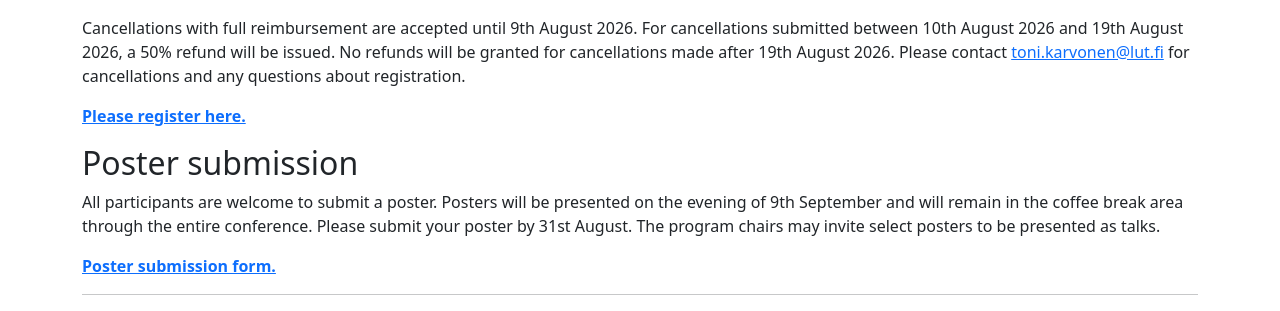
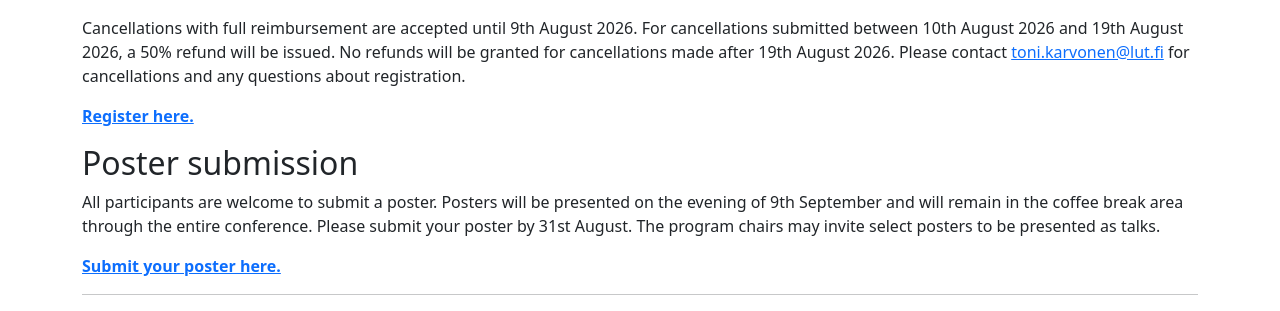
Before and after one commit to probnum2026/probnum2026.github.io, a Jekyll site: the page built from registration.md, in a window 1280 px wide. Shown: the part 616-927 px from the top of the page. Built offline with Jekyll 4.4.1, drawn with Linux system fonts in a browser that asks for light colours; nearby versions of some CDN libraries.

Commit message:
edits to reg

```diff
--- a/registration.md
+++ b/registration.md
@@ -16,12 +16,12 @@ Registration can be paid by a credit card (Visa, Master Card). Invoicing the fee
 
 Cancellations with full reimbursement are accepted until 9th August 2026. For cancellations submitted between 10th August 2026 and 19th August 2026, a 50% refund will be issued. No refunds will be granted for cancellations made after 19th August 2026. Please contact [toni.karvonen@lut.fi](mailto:toni.karvonen@lut.fi) for cancellations and any questions about registration.
 
-[**Please register here.**](https://www.lyyti.in/ProbNum_2026_The_2nd_International_Conference_on_Probabilistic_Numerics_7802)
+[**Register here.**](https://www.lyyti.in/ProbNum_2026_The_2nd_International_Conference_on_Probabilistic_Numerics_7802)
 
 ## Poster submission
 
 All participants are welcome to submit a poster. Posters will be presented on the evening of 9th September and will remain in the coffee break area through the entire conference. Please submit your poster by 31st August. The program chairs may invite select posters to be presented as talks.
 
-[**Poster submission form.**](https://forms.gle/x2pSyhUeH7NzpGfs9)
+[**Submit your poster here.**](https://forms.gle/x2pSyhUeH7NzpGfs9)
 
 ---
```
